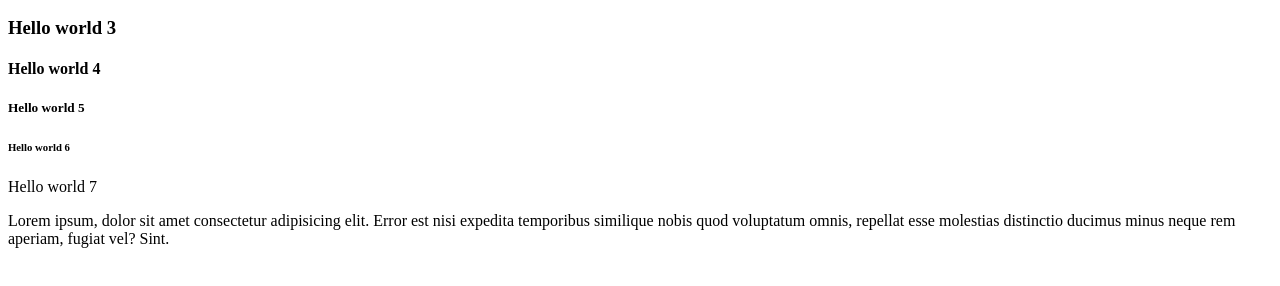
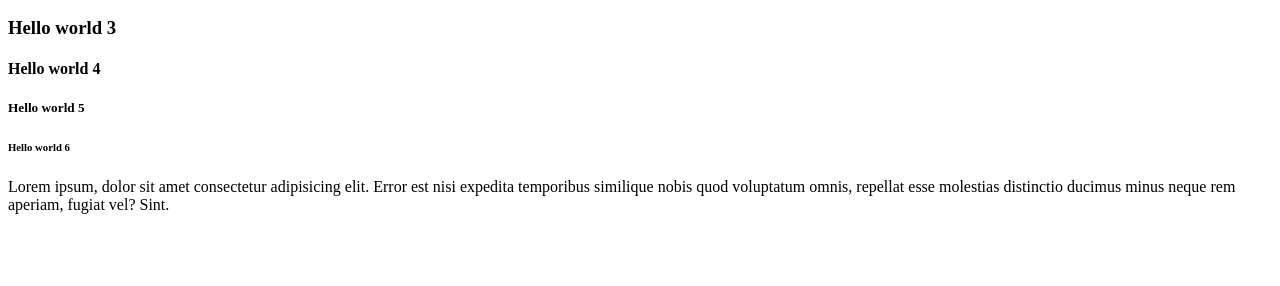
Before and after one commit to Vazha20/VVGG, a plain HTML site: page index.html in a window 1280 px wide. Shown: the part 110-396 px from the top of the page. Drawn offline with Linux system fonts and the light colour scheme.

Commit message:
index html creation

```diff
--- a/index.html
+++ b/index.html
@@ -13,7 +13,6 @@
     <h4>Hello world 4</h4>
     <h5>Hello world 5</h5>
     <h6>Hello world 6</h6>
-    <h7>Hello world 7</h7>
     <p>
         Lorem ipsum, dolor sit amet consectetur adipisicing elit. Error est nisi expedita temporibus similique nobis quod voluptatum omnis, repellat esse molestias distinctio ducimus minus neque rem aperiam, fugiat vel? Sint.
     </p>
```
